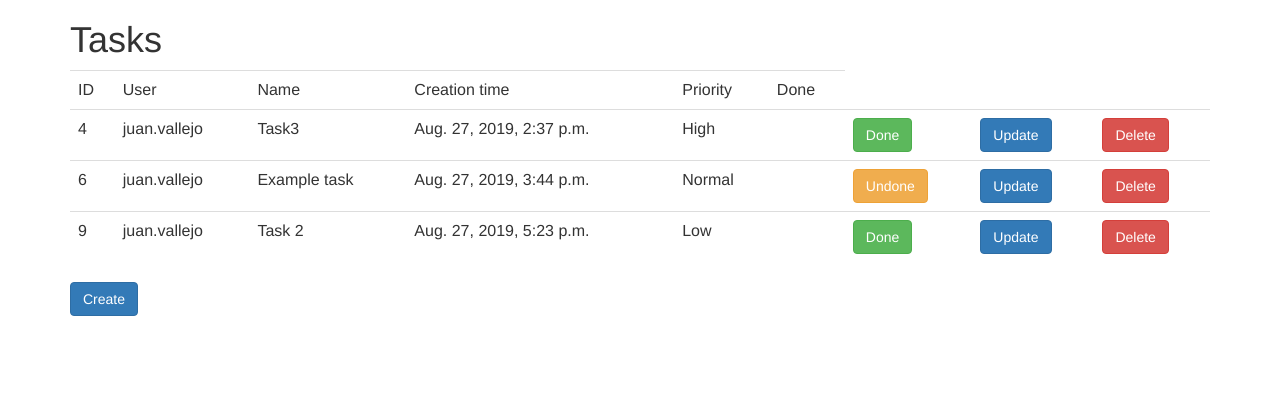
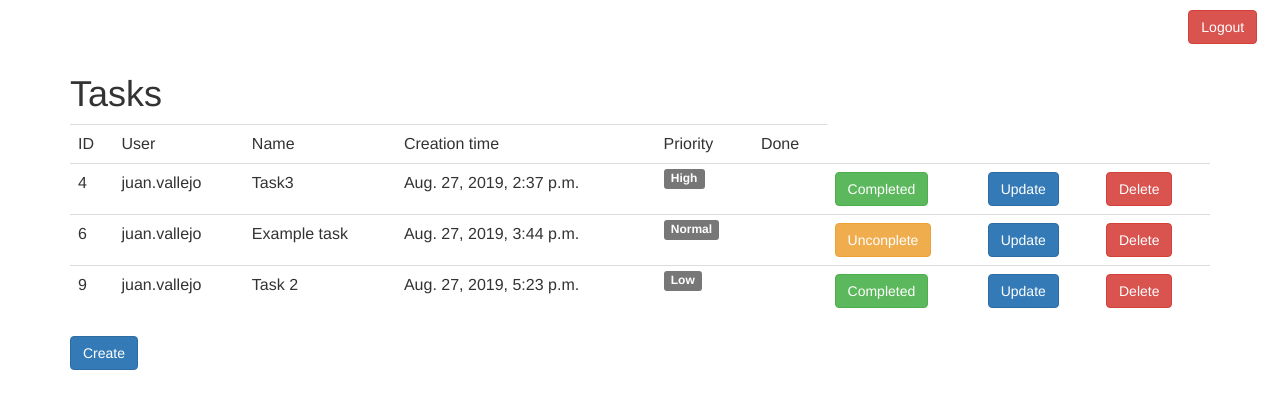
Before and after one commit to juanvallejo-eb/todolist, a Django app: page /tasks/ in a window 1280 px wide. Shown: the top 409 px of the page. Run offline with Django 3.2, Linux system fonts and the light colour scheme; a user stored in the database is signed in; data comes from the database, SQL or seed files in the repository; both versions use the stored data as it was after the commit; some libraries are stand-ins or nearby versions.

Commit message:
added login/logout:

```diff
--- a/task_app/models.py
+++ b/task_app/models.py
@@ -7,6 +7,15 @@ class Priority(models.Model):
 
     def __str__(self):
         return self.name
+
+    @property
+    def color(self):
+        if self.name == "High":
+            return "label label-danger"
+        elif self.name == "Normal":
+            return "label label-warning"
+        else:
+            return "label label-success"
 
 
 class Task(models.Model):
--- a/task_app/views.py
+++ b/task_app/views.py
@@ -1,5 +1,9 @@
 from django.views.generic.edit import CreateView, UpdateView, DeleteView
 from django.views.generic.list import ListView
+
+from django.contrib.auth.mixins import LoginRequiredMixin
+# from django.contrib.auth import LoginView
+
 from django import forms
 from django.urls import reverse_lazy
 from captcha.fields import CaptchaField
@@ -21,7 +25,7 @@ class TaskCreateView(CreateView):
     success_url = reverse_lazy('task_list')
 
 
-class TaskListView(ListView):
+class TaskListView(LoginRequiredMixin, ListView):
 
     model = Task
     paginate_by = 100  # if pagination is desired
--- /dev/null
+++ b/templates/base.html
@@ -0,0 +1,26 @@
+{% load bootstrap3 %}
+{% bootstrap_css %}
+{% bootstrap_javascript %}
+{% bootstrap_messages %}
+<!DOCTYPE html>
+<html>
+<head>
+  <meta charset="utf-8">
+  <title>{% block title %}Todo List{% endblock %}</title>
+</head>
+<body>
+  <main>
+    <nav>
+        <ul class="nav nav-pills">
+            <li class="col md-4 col-xs-offset-11">
+                <a href="{% url 'logout' %}">
+                        <button id="create-btn" class="btn btn-danger" />{% bootstrap_icon "logout" %} Logout</button>
+                </a>
+            </li>
+        </ul>
+    </nav>
+    {% block content %}
+    {% endblock %}
+  </main>
+</body>
+</html>
--- a/templates/task_app/task_confirm_delete.html
+++ b/templates/task_app/task_confirm_delete.html
@@ -1,7 +1,11 @@
+{% extends 'base.html' %}
 {% load bootstrap3 %}
 {% bootstrap_css %}
 {% bootstrap_javascript %}
 {% bootstrap_messages %}
+
+{% block content %}
+
 <div class="container m-2">
     <form method="post">{% csrf_token %}
         <h2>Are you sure you want to delete "{{ object }}"?</h2>
@@ -15,3 +19,5 @@
         {% endbuttons %}
     </form>
 </div>
+
+{% endblock %}
--- a/templates/task_app/task_form.html
+++ b/templates/task_app/task_form.html
@@ -1,7 +1,10 @@
+{% extends 'base.html' %}
 {% load bootstrap3 %}
 {% bootstrap_css %}
 {% bootstrap_javascript %}
 {% bootstrap_messages %}
+
+{% block content %}
 
 <div class='col-xs-4 col-sm-4 col-md-4 col-lg-4'>
     <h1>
@@ -20,3 +23,5 @@
         {% endbuttons %}
     </form>
 </div>
+
+{% endblock %}
--- a/templates/task_app/task_list.html
+++ b/templates/task_app/task_list.html
@@ -1,3 +1,4 @@
+{% extends 'base.html' %}
 {% load bootstrap3 %}
 {% bootstrap_css %}
 {% bootstrap_javascript %}
@@ -22,15 +23,15 @@
                 <td>{{task.user}}</td>
                 <td>{{task.name}}</td>
                 <td>{{task.created}}</td>
-                <td>{{task.priority}}</td>
+                <td><span class="label label-default">{{task.priority}}</span></td>
                 <td>{% bootstrap_icon task.tick %}</td>
                 {% if not task.done %}
                 <td><a href="{% url 'task_complete' pk=task.id %}" />
-                    <button id="done-btn" class="btn btn-success" />{% bootstrap_icon "check" %} Done</button>
+                    <button id="done-btn" class="btn btn-success" />{% bootstrap_icon "check" %} Completed</button>
                 </a></td>
                 {% else %}
                 <td><a href="{% url 'task_complete' pk=task.id %}" />
-                    <button id="undone-btn" class="btn btn-warning" />{% bootstrap_icon "remove" %} Undone</button>
+                    <button id="undone-btn" class="btn btn-warning" />{% bootstrap_icon "remove" %} Unconplete</button>
                 </a></td>
                 {% endif %}
                 <td><a href="{% url 'task_update' pk=task.id %}" />
--- a/todolist_site/settings.py
+++ b/todolist_site/settings.py
@@ -121,3 +121,6 @@ USE_TZ = True
 # https://docs.djangoproject.com/en/1.11/howto/static-files/
 
 STATIC_URL = '/static/'
+
+LOGIN_REDIRECT_URL = '/tasks'
+LOGOUT_REDIRECT_URL = '/accounts/login'
--- a/todolist_site/urls.py
+++ b/todolist_site/urls.py
@@ -19,6 +19,7 @@ from django.contrib import admin
 
 urlpatterns = [
     url(r'^tasks/', include('task_app.urls')),
+    url(r'^accounts/', include('django.contrib.auth.urls')),
     url(r'^admin/', admin.site.urls),
     url(r'^captcha/', include('captcha.urls')),
 ]
```
Also changed, not shown: templates/registration/login.html (added, +10 -0 lines), db.sqlite3.
